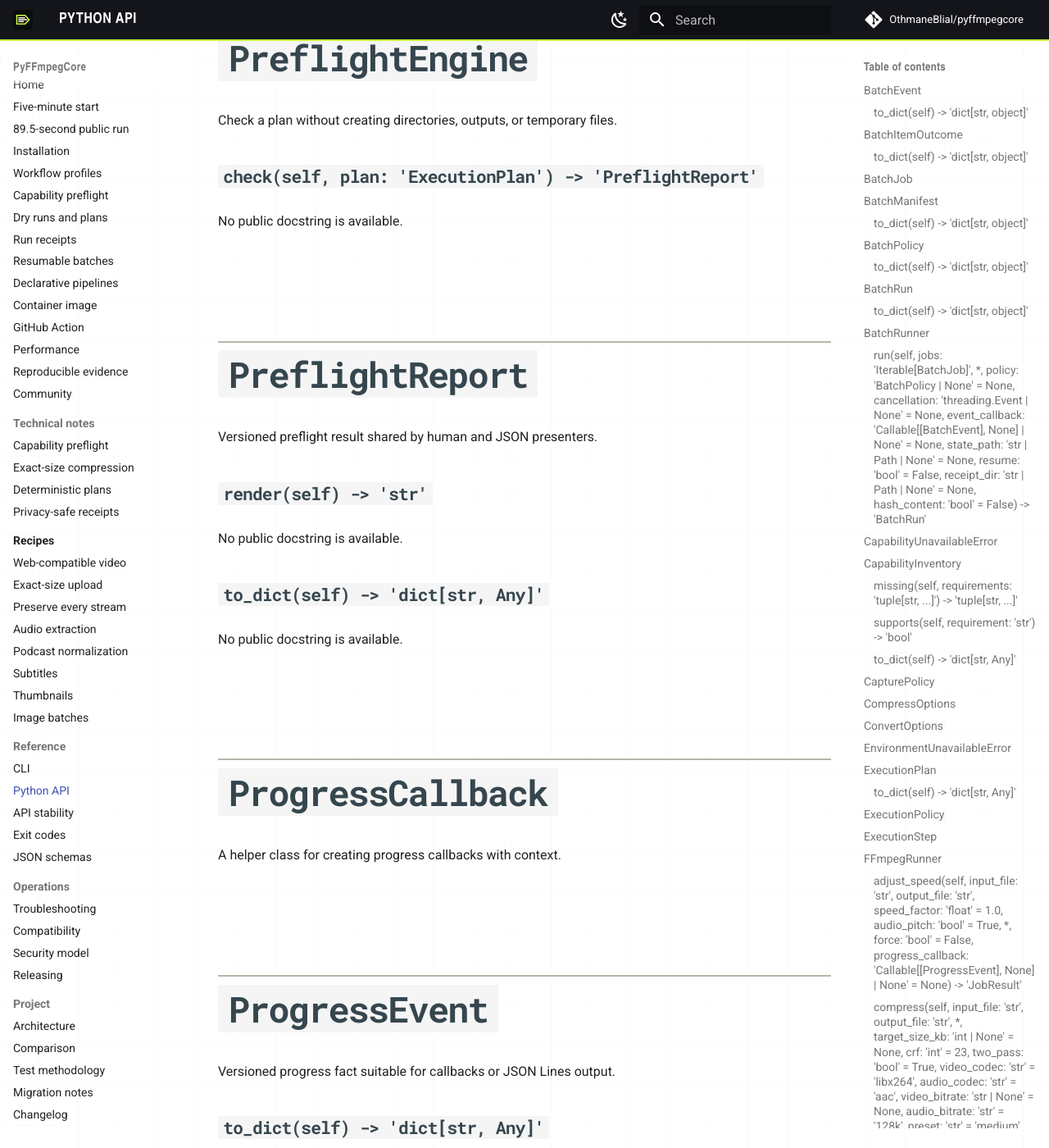
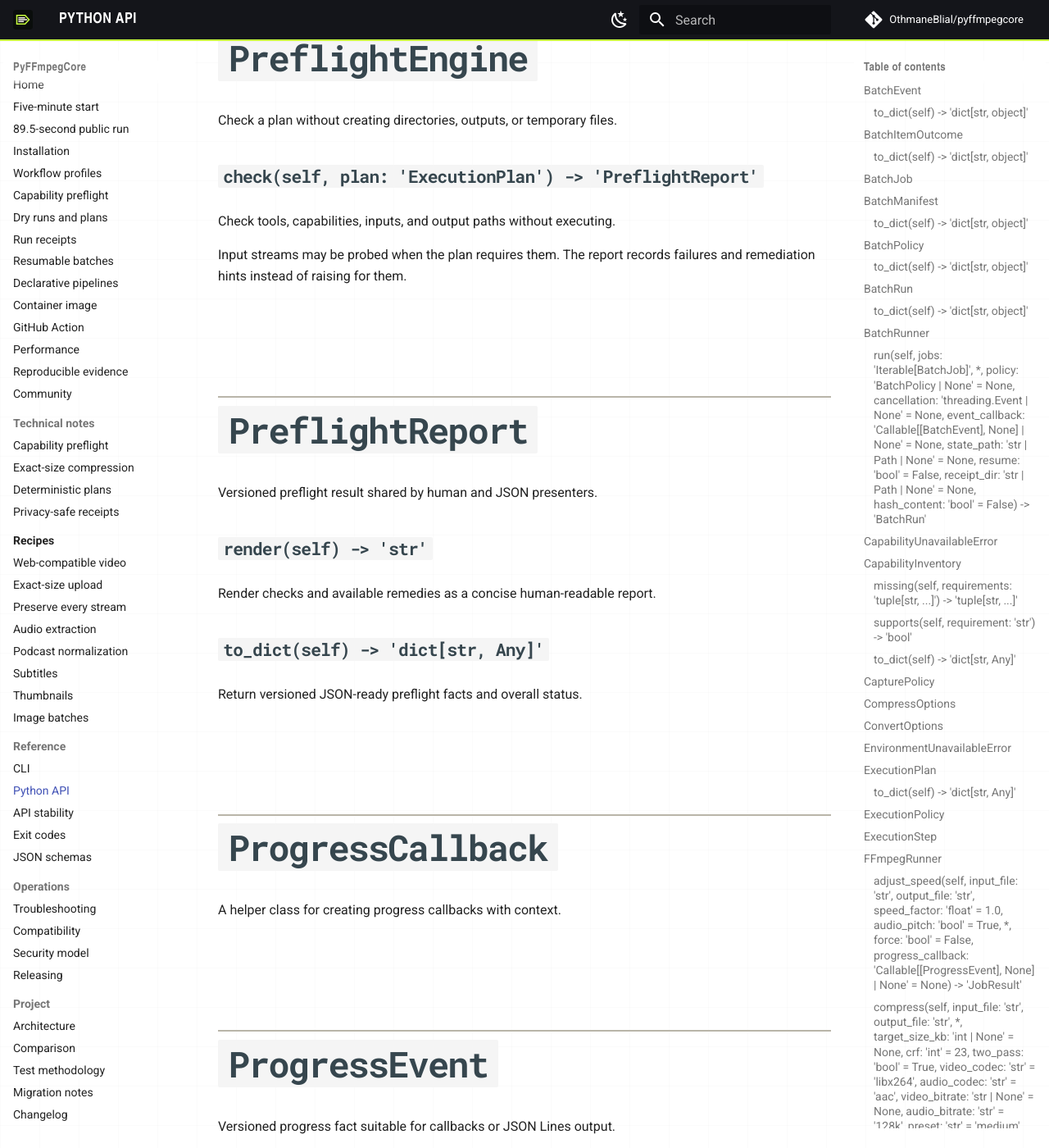
Before and after one commit to OthmaneBlial/pyffmpegcore, an MkDocs documentation site: the page built from docs/reference/python-api.md, in a window 1280 px wide and 1400 px high, scrolled down 20422 px. Shown: the whole window at 82% size. Built offline with MkDocs 1.6.1 and Material for MkDocs 9.7.7, drawn with Linux system fonts in a browser that asks for light colours; comment, search, counter and statistics services are not loaded.

Commit message:
docs: explain preflight API results

```diff
--- a/docs/reference/python-api.md
+++ b/docs/reference/python-api.md
@@ -397,7 +397,10 @@ Check a plan without creating directories, outputs, or temporary files.
 
 ### `check(self, plan: 'ExecutionPlan') -> 'PreflightReport'`
 
-No public docstring is available.
+Check tools, capabilities, inputs, and output paths without executing.
+
+Input streams may be probed when the plan requires them. The report
+records failures and remediation hints instead of raising for them.
 
 ## `PreflightReport`
 
@@ -405,11 +408,11 @@ Versioned preflight result shared by human and JSON presenters.
 
 ### `render(self) -> 'str'`
 
-No public docstring is available.
+Render checks and available remedies as a concise human-readable report.
 
 ### `to_dict(self) -> 'dict[str, Any]'`
 
-No public docstring is available.
+Return versioned JSON-ready preflight facts and overall status.
 
 ## `ProgressCallback`
 
```
Also changed, not shown: docs/PROGRESS.md (+1 -0 lines), 1 other file.
